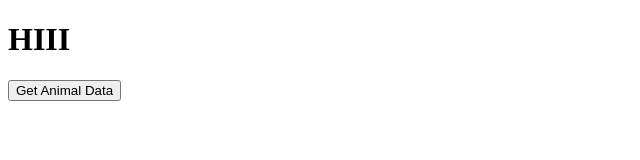
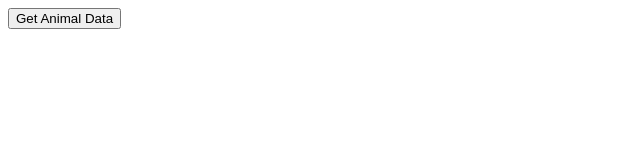
Before and after one commit to rahul7654321/MERN, a plain HTML site: page index.html in a window 1280 px wide. Shown: the whole page, without its empty margins (0-640 px from the left). Drawn offline with Linux system fonts and the light colour scheme.

```diff
--- a/index.html
+++ b/index.html
@@ -31,7 +31,7 @@
 
 
   </div>
- <H1>HIII </H1>
+
   <button onclick="getAnimalData()">Get Animal Data</button>
 </body>
 
```
